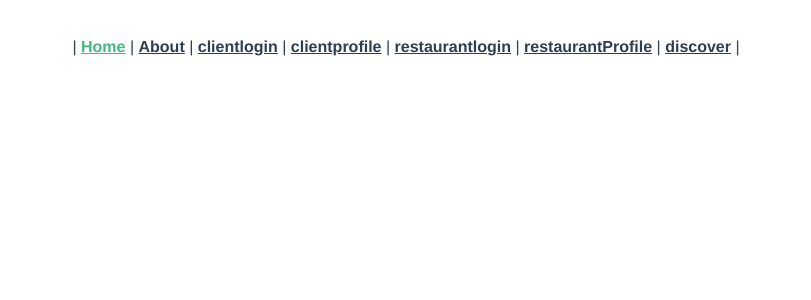
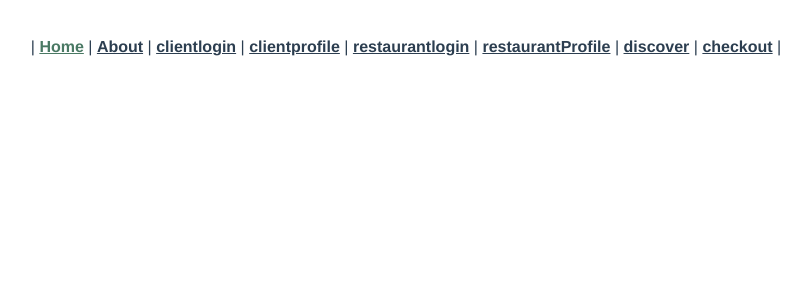
Before and after one commit to hessdale/foodie_projectv2, a Vue app: page /#/ in a window 1280 px wide. Shown: the top 300 px of the page, without its empty margins (234-1045 px from the left). Built offline with nearby package versions, Linux system fonts and the light colour scheme.

Commit message:
fixed pushing to cart array

```diff
--- a/src/App.vue
+++ b/src/App.vue
@@ -8,6 +8,7 @@
       <router-link to="/restaurantlogin">restaurantlogin</router-link> |
       <router-link to="/restaurantprofile">restaurantProfile</router-link> |
       <router-link to="/discover">discover</router-link> |
+      <router-link to="/checkout">checkout</router-link> |
     </nav>
     <router-view />
   </div>
@@ -32,6 +33,6 @@ nav a {
 }
 
 nav a.router-link-exact-active {
-  color: #42b983;
+  color: #4a7964;
 }
 </style>
--- a/src/components/DisplayMenu.vue
+++ b/src/components/DisplayMenu.vue
@@ -38,11 +38,15 @@ export default {
       let getItems = cookies.get(`order`);
 
       if (getItems == null) {
-        cookies.set(`order`, { menu_items: itemId, restaurant_id: restId });
+        cookies.set(`order`, { menu_items: [itemId], restaurant_id: restId });
       } else {
-        let MenuItems = getItems.menu_items;
-        let order = [MenuItems];
+        let menuItems = getItems.menu_items;
+
+        let order = menuItems;
+
         order.push(itemId);
+        this.cart = order;
+
         cookies.set(`order`, { menu_items: order, restaurant_id: restId });
       }
     },
--- a/src/router/index.js
+++ b/src/router/index.js
@@ -6,6 +6,7 @@ import ClientProfilePage from '../views/ClientProfilePage'
 import RestaurantLoginPage from '../views/RestaurantLoginPage.vue'
 import RestaurantProfilePage from '../views/RestaurantProfilePage.vue'
 import DiscoverPage from '../views/DiscoverPage.vue'
+import CheckoutPage from '../views/CheckoutPage.vue'
 
 Vue.use(VueRouter)
 
@@ -38,6 +39,11 @@ const routes = [
     path: `/discover`,
     name: `discover restaurants`,
     component: DiscoverPage
+  },
+  {
+    path: `/checkout`,
+    name: `checkout`,
+    component: CheckoutPage
   }
 ]
 
--- a/src/views/CheckoutPage.vue
+++ b/src/views/CheckoutPage.vue
@@ -0,0 +1,20 @@
+<template>
+  <div></div>
+</template>
+
+<script>
+import cookies from "vue-cookies";
+export default {
+  data() {
+    return {
+      cart: undefined,
+    };
+  },
+  mounted() {
+    this.cart = cookies.get(`order`);
+  },
+};
+</script>
+
+<style scoped>
+</style>
```
